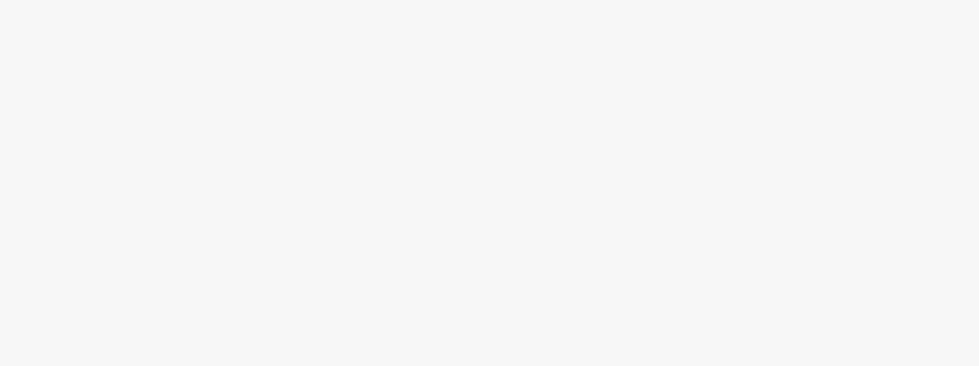
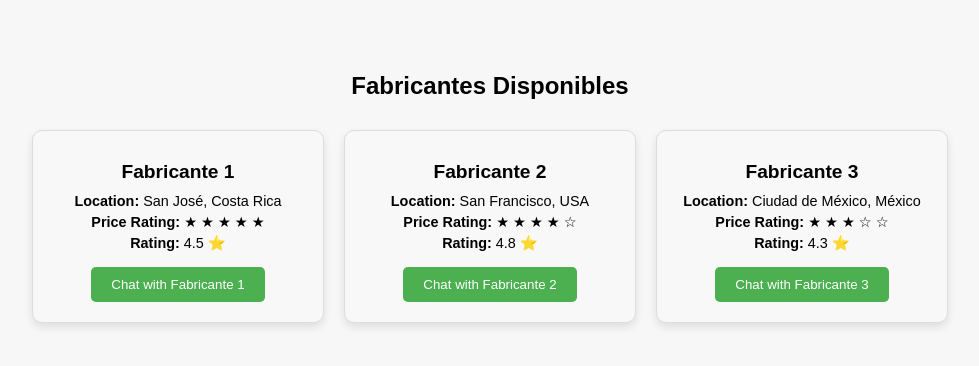
Before and after one commit to Kevin-Calvo/AIWoodWorks, a React (Vite) app in the folder AIWoodWorks-FE/: page /sugerencia in a window 1280 px wide. Before the commit this address had no page. Shown: the top 366 px of the page, without its empty margins (150-1129 px from the left). Built offline with nearby package versions, Linux system fonts and the light colour scheme.

Commit message:
Sugerencias

```diff
--- a/AIWoodWorks-FE/src/Request/Request.jsx
+++ b/AIWoodWorks-FE/src/Request/Request.jsx
@@ -80,7 +80,8 @@ function AIImageRequest() {
 
 
   const makeDesign = () => {
-    alert('Design made successfully!'); // Placeholder para la acción de hacer el diseño
+    // Navegar a la página de sugerencias al hacer clic en "Make Design"
+    navigate('/sugerencia'); // Asegúrate de que la ruta esté definida en tu archivo de rutas
   };
 
   return (
--- /dev/null
+++ b/AIWoodWorks-FE/src/Sugerencia/Sugerencia.css
@@ -0,0 +1,69 @@
+.sugerencia-container {
+    padding: 20px;
+    font-family: Arial, sans-serif;
+  }
+
+  h2 {
+    text-align: center;
+    margin-bottom: 30px;
+  }
+
+  .fabricantes-list {
+    display: flex;
+    flex-wrap: wrap;
+    justify-content: center;
+    gap: 20px;
+  }
+
+  .fabricante-card {
+    background-color: #f8f8f8;
+    border: 1px solid #ddd;
+    border-radius: 10px;
+    width: 250px;
+    text-align: center;
+    padding: 20px;
+    box-shadow: 0 4px 8px rgba(0, 0, 0, 0.1);
+  }
+
+  .fabricante-info h3 {
+    margin: 10px 0;
+    font-size: 1.2em;
+  }
+
+  .fabricante-info p {
+    margin: 5px 0;
+    font-size: 1em;
+  }
+
+  .chat-button {
+    background-color: #4CAF50;
+    color: white;
+    border: none;
+    padding: 10px 20px;
+    border-radius: 5px;
+    cursor: pointer;
+    transition: background-color 0.3s ease;
+    margin-top: 10px;
+  }
+
+  .chat-button:hover {
+    background-color: #45a049;
+  }
+
+  .chat-button:focus {
+    outline: none;
+  }
+
+  /* Estilos adicionales para las estrellas */
+  .fabricante-info p strong {
+    font-weight: bold;
+  }
+
+  .fabricante-info p {
+    font-size: 0.9em;
+  }
+
+  .fabricante-info .price-rating {
+    font-size: 1.2em;
+    color: #FFD700; /* Color dorado para las estrellas */
+  }
--- /dev/null
+++ b/AIWoodWorks-FE/src/Sugerencia/Sugerencia.jsx
@@ -0,0 +1,53 @@
+import React, { useState, useEffect } from 'react';
+import './Sugerencia.css';
+
+function SugerenciaPage() {
+  const [fabricantes, setFabricantes] = useState([]);
+
+  // Simulamos los perfiles de los fabricantes
+  useEffect(() => {
+    // Puedes reemplazar esto con una llamada a la API para obtener los fabricantes
+    setFabricantes([
+      { id: 1, name: 'Fabricante 1', location: 'San José, Costa Rica', price: 5, rating: 4.5 },
+      { id: 2, name: 'Fabricante 2', location: 'San Francisco, USA', price: 4, rating: 4.8 },
+      { id: 3, name: 'Fabricante 3', location: 'Ciudad de México, México', price: 3, rating: 4.3 },
+    ]);
+  }, []);
+
+  const startChat = (fabricanteId) => {
+    // Lógica para iniciar el chat, puede ser redirigir a otra página o abrir un chat
+    alert(`Starting chat with Fabricante ${fabricanteId}`);
+  };
+
+  // Función para renderizar las estrellas del precio
+  const renderPriceStars = (price) => {
+    let stars = [];
+    for (let i = 0; i < 5; i++) {
+      stars.push(i < price ? '★' : '☆');
+    }
+    return stars.join(' ');
+  };
+
+  return (
+    <div className="sugerencia-container">
+      <h2>Fabricantes Disponibles</h2>
+      <div className="fabricantes-list">
+        {fabricantes.map((fabricante) => (
+          <div key={fabricante.id} className="fabricante-card">
+            <div className="fabricante-info">
+              <h3>{fabricante.name}</h3>
+              <p><strong>Location:</strong> {fabricante.location}</p>
+              <p><strong>Price Rating:</strong> {renderPriceStars(fabricante.price)}</p>
+              <p><strong>Rating:</strong> {fabricante.rating} ⭐</p>
+              <button onClick={() => startChat(fabricante.id)} className="chat-button">
+                Chat with {fabricante.name}
+              </button>
+            </div>
+          </div>
+        ))}
+      </div>
+    </div>
+  );
+}
+
+export default SugerenciaPage;
--- a/AIWoodWorks-FE/src/main.jsx
+++ b/AIWoodWorks-FE/src/main.jsx
@@ -8,6 +8,8 @@ import ChatPage from './Chat/Chat';
 import RequestPage from './Request/Request';
 import ProfilePage from './Profile/Profile';
 import PaymentPage from './Payment/Payment';
+import SugerenciaPage from './Sugerencia/Sugerencia'; // Asegúrate de importar la página
+
 //import './index.css';
 
 ReactDOM.createRoot(document.getElementById('root')).render(
@@ -21,6 +23,7 @@ ReactDOM.createRoot(document.getElementById('root')).render(
         <Route path="/request" element={<RequestPage />} />
         <Route path="/profile" element={<ProfilePage />} />
         <Route path="/payment" element={<PaymentPage />} />
+        <Route path="/sugerencia" element={<SugerenciaPage />} />
       </Routes>
     </BrowserRouter>
   </React.StrictMode>
```
